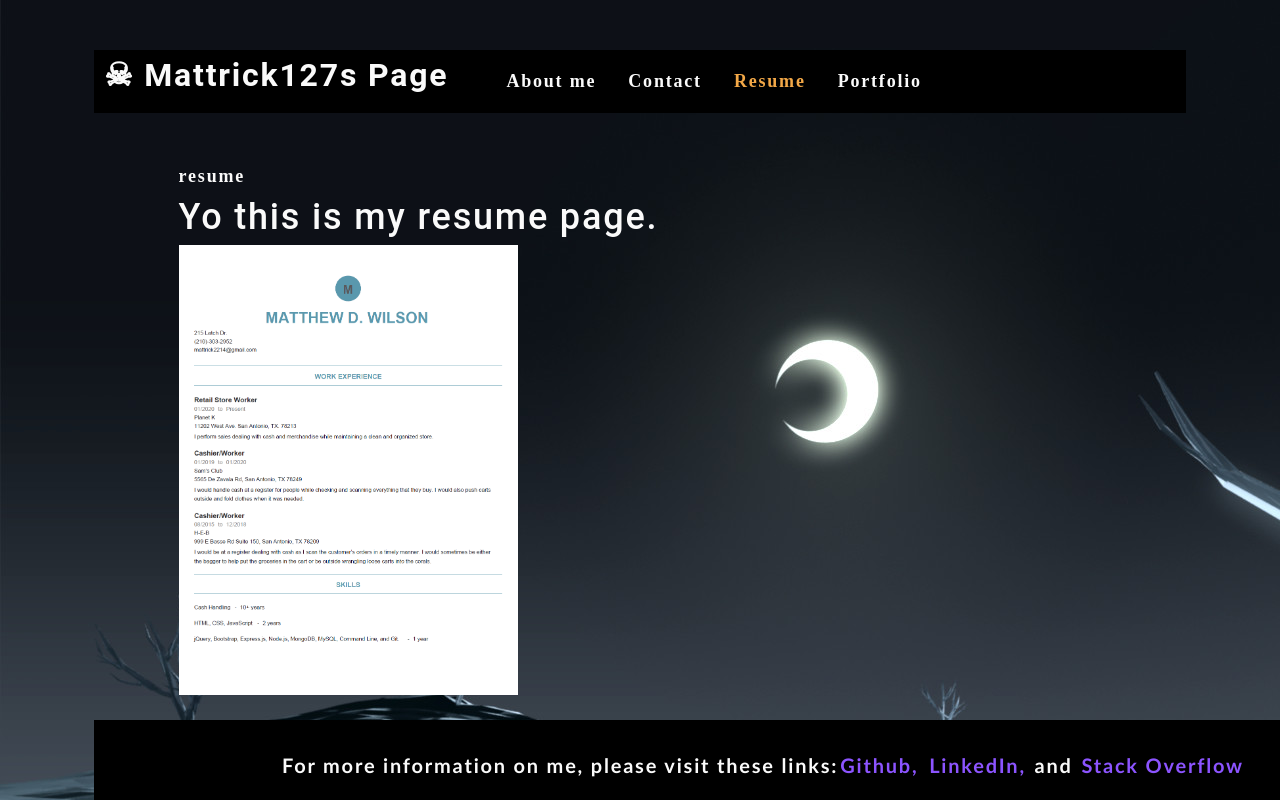
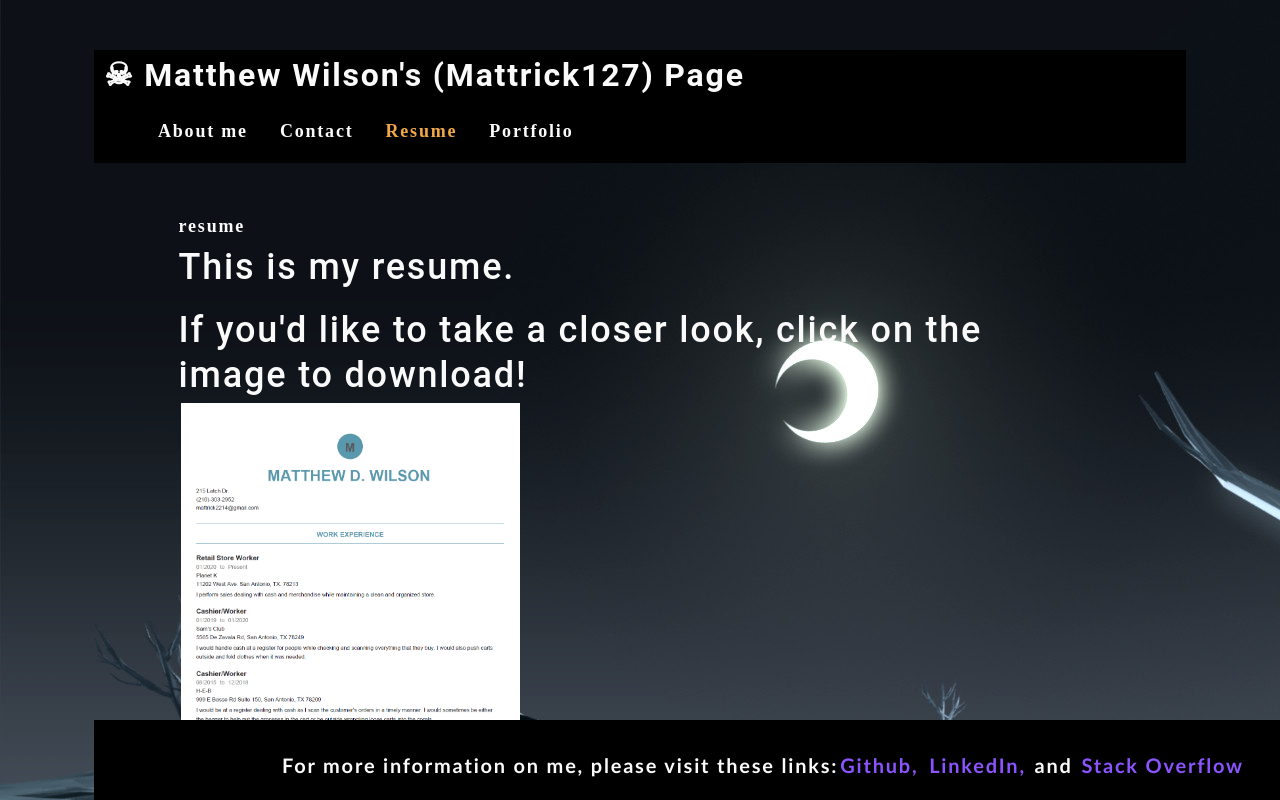
Before and after one commit to Mattrick127/react-matt, a React (Create React App) app: page / in a window 1280 px wide. Both pictures are taken after a click on the element "Resume". Shown: the top 800 px of the page. Built offline with nearby package versions, Linux system fonts and the light colour scheme.

Commit message:
ready for deploy

```diff
--- a/src/components/Nav/index.js
+++ b/src/components/Nav/index.js
@@ -20,7 +20,7 @@ function Nav(props) {
       <header className="flex-row px-1">
         <h2>
           <a data-testid="link" href="/">
-                <span role="img" aria-label="skull">&#9760;</span> Mattrick127s Page
+                <span role="img" aria-label="skull">&#9760;</span> Matthew Wilson's (Mattrick127) Page
           </a>
         </h2>
         <nav>
--- a/src/components/Resume/index.js
+++ b/src/components/Resume/index.js
@@ -4,8 +4,10 @@ import resume from "../../assets/images/resume.png";
 function Resume() {
     return (
         <section>
-            <h1> Yo this is my resume page. </h1>
+            <h1> This is my resume.<p></p>If you'd like to take a closer look, click on the image to download! </h1>
+            <a href="../../assets/images/resume.png" download>
             <img src={resume} alt="resume"></img>
+            </a>
         </section>
     )
 }
```
